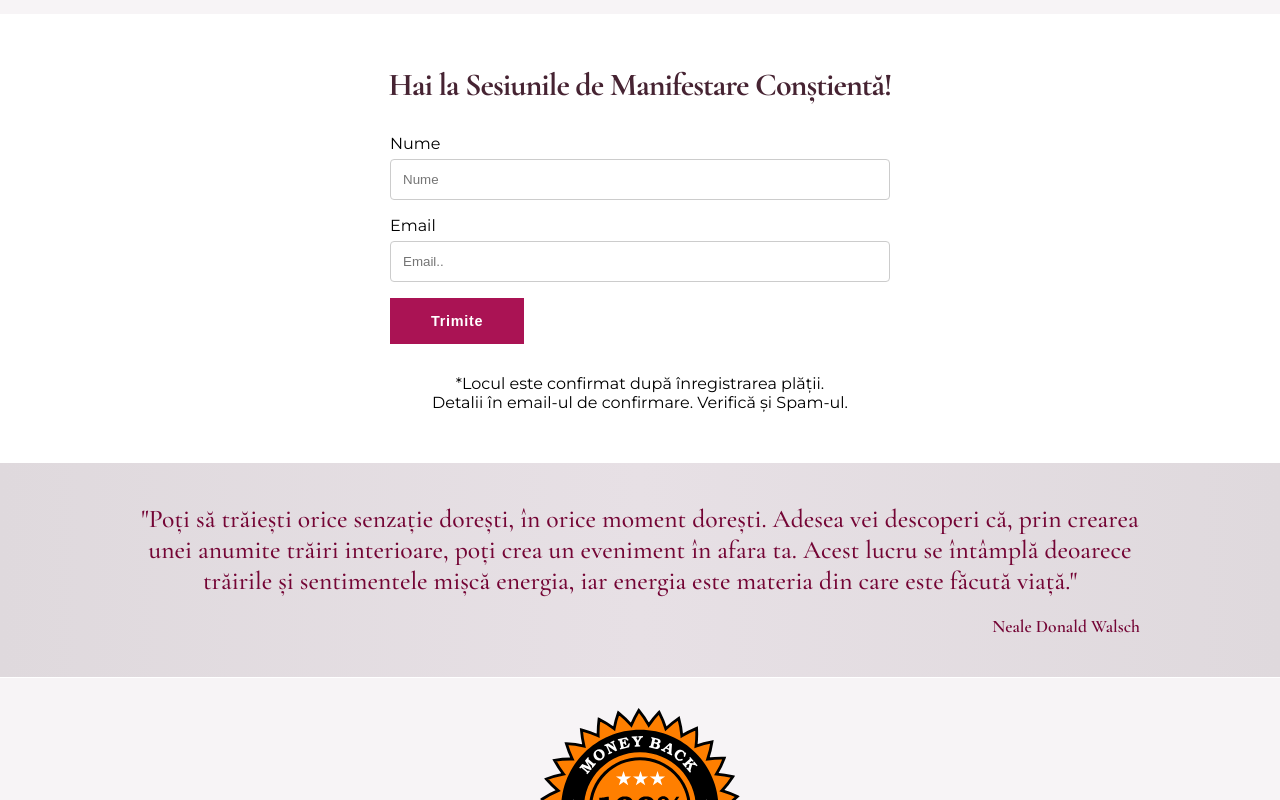
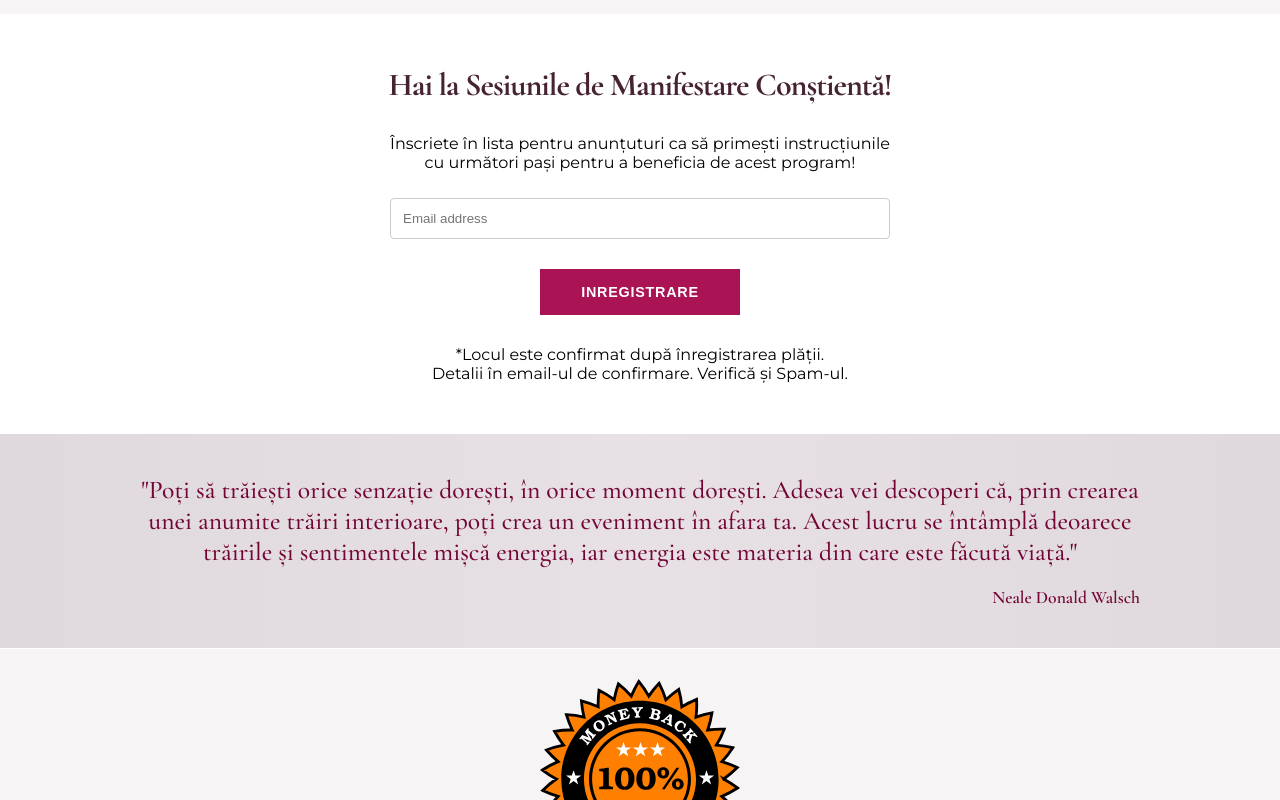
Before and after one commit to HauresBogdan/mm, a React (Create React App) app: page /Manifestare in a window 1280 px wide. Shown: the part 5240-6040 px from the top of the page. Built offline with nearby package versions, Linux system fonts and the light colour scheme.

Commit message:
mailerlite integration

```diff
--- a/src/components/Comunitate.js
+++ b/src/components/Comunitate.js
@@ -5,15 +5,29 @@ import "../sidepagecss/manifestare.css";
 import "../sidepagecss/comunitate.css";
 import "../sidepagecss/contact.css";
 import Question from "./Question";
-import { useForm } from "react-hook-form";
 import Facilitatoarea from "./Facilitatoarea.js";
+import { useEffect } from "react";
 
 export default function Comunitate() {
-  const { register, handleSubmit, errors } = useForm(); // initialize the hook
 
-  const onSubmit = (data) => {
-    console.log(data);
-  };
+  useEffect(() => {
+    const js = `
+      function ml_webform_success_3321802() {
+        var $ = ml_jQuery || jQuery;
+        $('.ml-subscribe-form-3321802 .ml-block-success').show();
+        $('.ml-subscribe-form-3321802 .ml-block-form').hide();
+      };
+    `;
+    const script = document.createElement("script");
+    const scriptText = document.createTextNode(js);
+    script.appendChild(scriptText);
+    document.body.appendChild(script);
+
+    const script2 = document.createElement("script");
+    script2.src = "https://static.mailerlite.com/js/w/webforms.min.js?v28bf44f740701752bfc6767bc7e171d4";
+    document.body.appendChild(script2);
+    console.log("success");
+  }, []);
 
   return (
     <>
@@ -187,21 +201,49 @@ export default function Comunitate() {
         <section className="anxietate9">
           <h2>Fii parte din Comunitatea Gandurilor Pozitive!</h2>
           <div className="contact-contact anxi-form-container">
-            <form name="contact" method="POST" data-netlify="true" onSubmit={handleSubmit(onSubmit)}>
-              <label htmlFor="name">Nume</label>
-              <div className="contact-errors">
-                <p>{errors.name && "Nu ai introdus numele"}</p>
+          <div id="mlb2-3321802" className="ml-form-embedContainer ml-subscribe-form ml-subscribe-form-3321802">
+              <div className="ml-vertical-align-center">
+                <div className="subscribe-form ml-block-success" style={{ display: "none" }}>
+                  <div className="form-section">
+                    <p className="success-msg">Mulțumesc pentru înscriere, un mail a fost trimis către adresa menționată. Verifică și Spam-ul!</p>
+                  </div>
+                </div>
+                <form className="ml-block-form" action="https://static.mailerlite.com/webforms/submit/k1x7l7" data-id="k1x7l7" data-code="k1x7l7" method="POST" target="_blank">
+                  <p className="signup-title">
+                    Înscriete în lista pentru anunțuturi ca să primești instrucțiunile cu următori pași pentru a beneficia de acest program!
+                  </p>
+                  <div className="subscribe-form">
+                    <div className="form-section">
+                      <div className="form-group ml-field-email ml-validate-required ml-validate-email">
+                        <input
+                          type="email"
+                          name="fields[email]"
+                          className="form-control signup-text"
+                          placeholder="Email address"
+                          autoComplete="email"
+                          spellCheck="false"
+                          autoCapitalize="off"
+                          autoCorrect="off"
+                        />
+                        <input type="hidden" name="ml-submit" value="1" />
+
+                        <div className="flex-center mt30px">
+                          <button type="submit" className="primary signup-button violet-btn">
+                            INREGISTRARE
+                          </button>
+                        </div>
+
+                        <div className="flex-center">
+                          <button disabled style={{ display: "none" }} type="button" className="loading violet-btn">
+                            SE TRIMITE...
+                          </button>
+                        </div>
+                      </div>
+                    </div>
+                  </div>
+                </form>
               </div>
-              <input type="text" id="name" name="name" placeholder="Nume" ref={register({ required: true })} />
-              <label htmlFor="email">Email</label>
-              <div className="contact-errors">
-                <p>{errors.email && "Email invalid"}</p>
-              </div>
-              <input type="email" id="email" name="email" placeholder="Email.." ref={register({ required: true, pattern: /\S+@\S+\.\S+/ })} />
-              <button className="violet-btn" type="submit">
-                Trimite
-              </button>
-            </form>
+            </div>
           </div>
           <div className="text-align-center">
             <p>*Locul este confirmat după înregistrarea plății.</p>
--- a/src/components/Footer.js
+++ b/src/components/Footer.js
@@ -24,7 +24,7 @@ export default function Footer() {
               </div>
               <p className="mt10px ">
                 <Link className="footer-contact-link" to="/Comunitate">
-                ✨ Comunitatea Gandurilor pozitive
+                ✨ Comunitatea Gândurilor pozitive
                 </Link>
               </p>
 
--- a/src/components/Manifestare.js
+++ b/src/components/Manifestare.js
@@ -4,16 +4,36 @@ import "../sidepagecss/anxietate.css";
 import "../sidepagecss/manifestare.css";
 import "../sidepagecss/contact.css";
 import Question from "./Question";
-import { useForm } from "react-hook-form";
+// import { useForm } from "react-hook-form";
 import Facilitatoarea from "./Facilitatoarea.js";
 import Testimonials2 from "./Testimonials2.js";
+import { useEffect } from "react";
 
 export default function Manifestare() {
-  const { register, handleSubmit, errors } = useForm(); // initialize the hook
+  // const { register, handleSubmit, errors } = useForm(); // initialize the hook
 
-  const onSubmit = (data) => {
-    console.log(data);
-  };
+  // const onSubmit = (data) => {
+  //   console.log(data);
+  // };
+
+  useEffect(() => {
+    const js = `
+      function ml_webform_success_3321610() {
+        var $ = ml_jQuery || jQuery;
+        $('.ml-subscribe-form-3321610 .ml-block-success').show();
+        $('.ml-subscribe-form-3321610 .ml-block-form').hide();
+      };
+    `;
+    const script = document.createElement("script");
+    const scriptText = document.createTextNode(js);
+    script.appendChild(scriptText);
+    document.body.appendChild(script);
+
+    const script2 = document.createElement("script");
+    script2.src = "https://static.mailerlite.com/js/w/webforms.min.js?v28bf44f740701752bfc6767bc7e171d4";
+    document.body.appendChild(script2);
+    console.log("success");
+  }, []);
 
   return (
     <>
@@ -169,21 +189,49 @@ export default function Manifestare() {
         <section className="anxietate9">
           <h2> Hai la Sesiunile de Manifestare Conștientă!</h2>
           <div className="contact-contact anxi-form-container">
-            <form name="contact" method="POST" data-netlify="true" onSubmit={handleSubmit(onSubmit)}>
-              <label htmlFor="name">Nume</label>
-              <div className="contact-errors">
-                <p>{errors.name && "Nu ai introdus numele"}</p>
+          <div id="mlb2-3321610" className="ml-form-embedContainer ml-subscribe-form ml-subscribe-form-3321610">
+              <div className="ml-vertical-align-center">
+                <div className="subscribe-form ml-block-success" style={{ display: "none" }}>
+                  <div className="form-section">
+                    <p className="success-msg">Mulțumesc pentru înscriere, un mail a fost trimis către adresa menționată. Verifică și Spam-ul!</p>
+                  </div>
+                </div>
+                <form className="ml-block-form" action="https://static.mailerlite.com/webforms/submit/c1f7c2" data-id="c1f7c2" data-code="c1f7c2" method="POST" target="_blank">
+                  <p className="signup-title">
+                    Înscriete în lista pentru anunțuturi ca să primești instrucțiunile cu următori pași pentru a beneficia de acest program!
+                  </p>
+                  <div className="subscribe-form">
+                    <div className="form-section">
+                      <div className="form-group ml-field-email ml-validate-required ml-validate-email">
+                        <input
+                          type="email"
+                          name="fields[email]"
+                          className="form-control signup-text"
+                          placeholder="Email address"
+                          autoComplete="email"
+                          spellCheck="false"
+                          autoCapitalize="off"
+                          autoCorrect="off"
+                        />
+                        <input type="hidden" name="ml-submit" value="1" />
+
+                        <div className="flex-center mt30px">
+                          <button type="submit" className="primary signup-button violet-btn">
+                            INREGISTRARE
+                          </button>
+                        </div>
+
+                        <div className="flex-center">
+                          <button disabled style={{ display: "none" }} type="button" className="loading violet-btn">
+                            SE TRIMITE...
+                          </button>
+                        </div>
+                      </div>
+                    </div>
+                  </div>
+                </form>
               </div>
-              <input type="text" id="name" name="name" placeholder="Nume" ref={register({ required: true })} />
-              <label htmlFor="email">Email</label>
-              <div className="contact-errors">
-                <p>{errors.email && "Email invalid"}</p>
-              </div>
-              <input type="email" id="email" name="email" placeholder="Email.." ref={register({ required: true, pattern: /\S+@\S+\.\S+/ })} />
-              <button className="violet-btn" type="submit">
-                Trimite
-              </button>
-            </form>
+            </div>
           </div>
           <div className="text-align-center">
             <p>*Locul este confirmat după înregistrarea plății.</p>
```
Also changed, not shown: src/components/Anxietate.js (+1 -6 lines), 1 other file (tests, documents, lock files or other folders).
